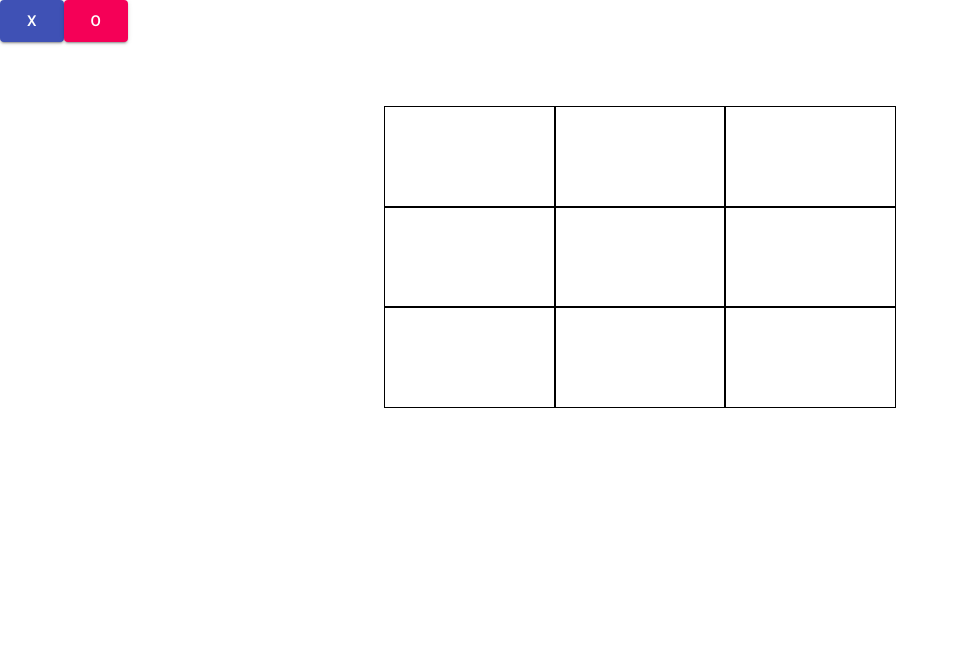
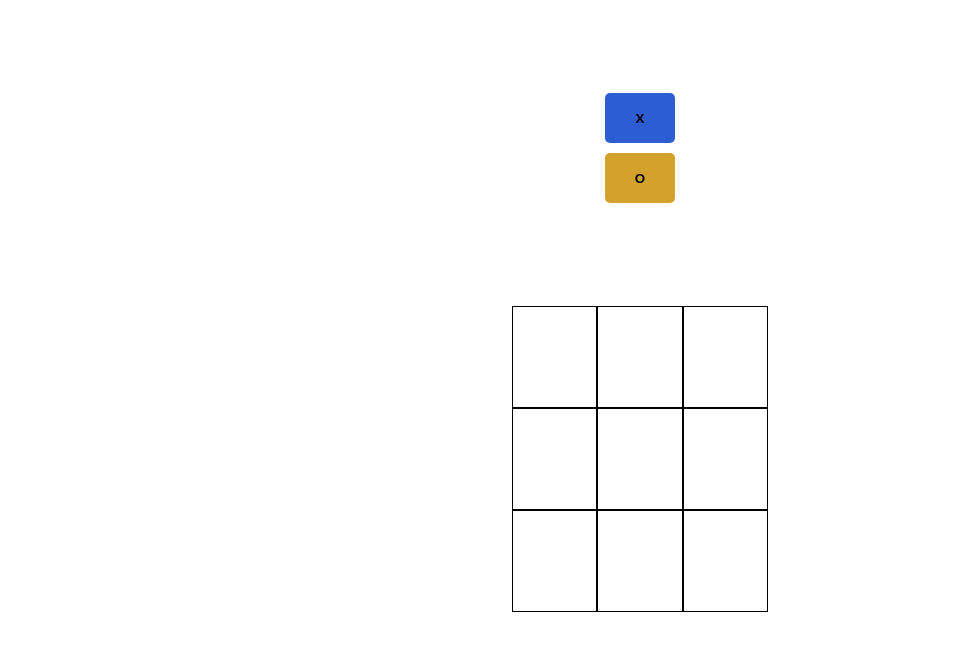
Before and after one commit to Alapan/tic-tac-toe, a React (Vite) app: page / in a window 1280 px wide. Shown: the top 650 px of the page, without its empty margins (0-959 px from the left). Built offline with nearby package versions, Linux system fonts and the light colour scheme.

Commit message:
Change styling for all components to use grid (#40)
* #7: Change styling for all components to use grid

```diff
--- a/src/App.css
+++ /dev/null
@@ -1,11 +0,0 @@
-.grid {
-    padding: 5% 0;
-}
-
-.container {
-    display: flex;
-    flex-direction: row;
-	flex-wrap: wrap;
-    height: 100px;
-    margin: 0 30%;
-}
--- /dev/null
+++ b/src/App.module.css
@@ -0,0 +1,20 @@
+.container {
+  display: grid;
+  grid-template-columns: repeat(5, 1fr);
+  grid-template-rows: repeat(3, 1fr);
+}
+
+.gameGrid {
+  display: grid;
+  grid-template-columns: repeat(3, 1fr);
+  grid-template-rows: auto;
+  grid-column-start: 3;
+  grid-row-start: 2;
+}
+
+.playButtons {
+  display: grid;
+  grid-column-start: 3;
+  grid-row-start: 1;
+  place-content: center;
+}
--- a/src/App.tsx
+++ b/src/App.tsx
@@ -3,32 +3,30 @@ import { Provider } from 'react-redux';
 import Box from './components/Box/Box';
 import CrossButton from './components/Button/CrossButton';
 import NoughtButton from './components/Button/NoughtButton';
-import './App.css';
+import styles from './App.module.css';
 import store from './store';
 
 const App = () => {
   return (
-    <Provider store={store}>
-      <CrossButton />
-      <NoughtButton />
-      <div className='grid'>
-        <div className='container'>
+    <div className={styles.container}>
+      <Provider store={store}>
+        <div className={styles.gameGrid}>
           <Box identifier={'a1'}/>
           <Box identifier={'b1'}/>
           <Box identifier={'c1'}/>
-        </div>
-        <div className='container'>
           <Box identifier={'a2'}/>
           <Box identifier={'b2'}/>
           <Box identifier={'c2'}/>
-        </div>
-        <div className='container'>
           <Box identifier={'a3'}/>
           <Box identifier={'b3'}/>
           <Box identifier={'c3'}/>
         </div>
-      </div>
-    </Provider>
+        <div className={styles.playButtons}>
+          <CrossButton />
+          <NoughtButton />
+        </div>
+      </Provider>
+    </div>
   );
 }
 
--- a/src/components/Box/Box.module.css
+++ b/src/components/Box/Box.module.css
@@ -1,11 +1,6 @@
-.container {
-  display: flex;
-  flex-direction: row;
-  flex-wrap: wrap;
-}
-
 .boxCls {
   border: 1px solid black;
-  flex-grow: 1;
   height: 100px;
+  display: grid;
+  place-content: center;
 }
--- a/src/components/Button/ButtonComponent.module.css
+++ b/src/components/Button/ButtonComponent.module.css
@@ -1,5 +1,8 @@
 .btnClass {
   display: block;
-  margin-block: 10px;
-  margin-inline: auto;
+  margin-block-end: 10px;
+  border-radius: 5px;
+  border: 1px solid transparent;
+  cursor: pointer;
+  font-weight: bold;
 }
--- a/src/components/Button/ButtonComponent.tsx
+++ b/src/components/Button/ButtonComponent.tsx
@@ -1,25 +1,30 @@
-import { MouseEvent } from 'react';
-import { Button, PropTypes } from '@material-ui/core';
-
 import styles from './ButtonComponent.module.css';
 
-interface ButtonComponentProps {
-  color: PropTypes.Color | undefined;
+interface ButtonProps {
   onClick: () => void;
   buttonText: string;
+  backgroundColor: string;
+  width: string;
+  height: string;
 }
 
-const ButtonComponent = ({ color, onClick, buttonText }: ButtonComponentProps) => {
+const ButtonComponent = ({
+  onClick,
+  buttonText,
+  backgroundColor,
+  width,
+  height,
+}: ButtonProps) => {
   return (
-    <Button
-      variant='contained'
-      color={color}
+    <button
       className={styles.btnClass}
-      size='large'
       onClick={onClick}
-    >
-      {buttonText}
-    </Button>
+      style={{
+        backgroundColor: backgroundColor || '',
+        width: width || '',
+        height: height || '',
+      }}
+    >{buttonText}</button>
   );
 }
 
--- a/src/components/Button/CrossButton.tsx
+++ b/src/components/Button/CrossButton.tsx
@@ -15,9 +15,11 @@ const CrossButton = () => {
 
   return (
     <ButtonComponent
-      color='primary'
       buttonText='X'
       onClick={handleClick}
+      backgroundColor='#2C5DD3'
+      width='70px'
+      height='50px'
     />
   );
 }
--- a/src/components/Button/NoughtButton.tsx
+++ b/src/components/Button/NoughtButton.tsx
@@ -14,9 +14,11 @@ const NoughtButton = () => {
 
   return (
     <ButtonComponent
-      color='secondary'
       buttonText='O'
       onClick={handleClick}
+      backgroundColor='#D3A22C'
+      width='70px'
+      height='50px'
     />
   );
 }
--- a/src/components/Cross/Cross.tsx
+++ b/src/components/Cross/Cross.tsx
@@ -1,9 +1,15 @@
-import React from 'react';
-
-const Cross: React.FC = () => {
+const Cross = () => {
   return (
-    <h5>Cross</h5>
+    <svg
+      xmlns='http://www.w3.org/2000/svg'
+      height='48px'
+      viewBox='0 -960 960 960'
+      width='48px'
+      fill='#5f6368'
+    >
+      <path d='m249-207-42-42 231-231-231-231 42-42 231 231 231-231 42 42-231 231 231 231-42 42-231-231-231 231Z'/>
+    </svg>
   );
-}
+};
 
 export default Cross;
--- a/src/components/Nought/Nought.tsx
+++ b/src/components/Nought/Nought.tsx
@@ -1,9 +1,15 @@
-import React from 'react';
-
-const Nought: React.FC = () => {
+const Nought = () => {
   return (
-    <h5>Nought</h5>
+    <svg
+      xmlns='http://www.w3.org/2000/svg'
+      height='48px'
+      viewBox='0 -960 960 960'
+      width='48px'
+      fill='#5f6368'
+    >
+      <path d='M480-80q-82 0-155-31.5t-127.5-86Q143-252 111.5-325T80-480q0-83 31.5-156t86-127Q252-817 325-848.5T480-880q83 0 156 31.5T763-763q54 54 85.5 127T880-480q0 82-31.5 155T763-197.5q-54 54.5-127 86T480-80Zm0-60q142 0 241-99.5T820-480q0-142-99-241t-241-99q-141 0-240.5 99T140-480q0 141 99.5 240.5T480-140Zm0-340Z'/>
+    </svg>
   );
-}
+};
 
 export default Nought;
```
Also changed, not shown: src/components/Box/Box.tsx (+4 -3 lines), 1 other file (tests, documents, lock files or other folders).
